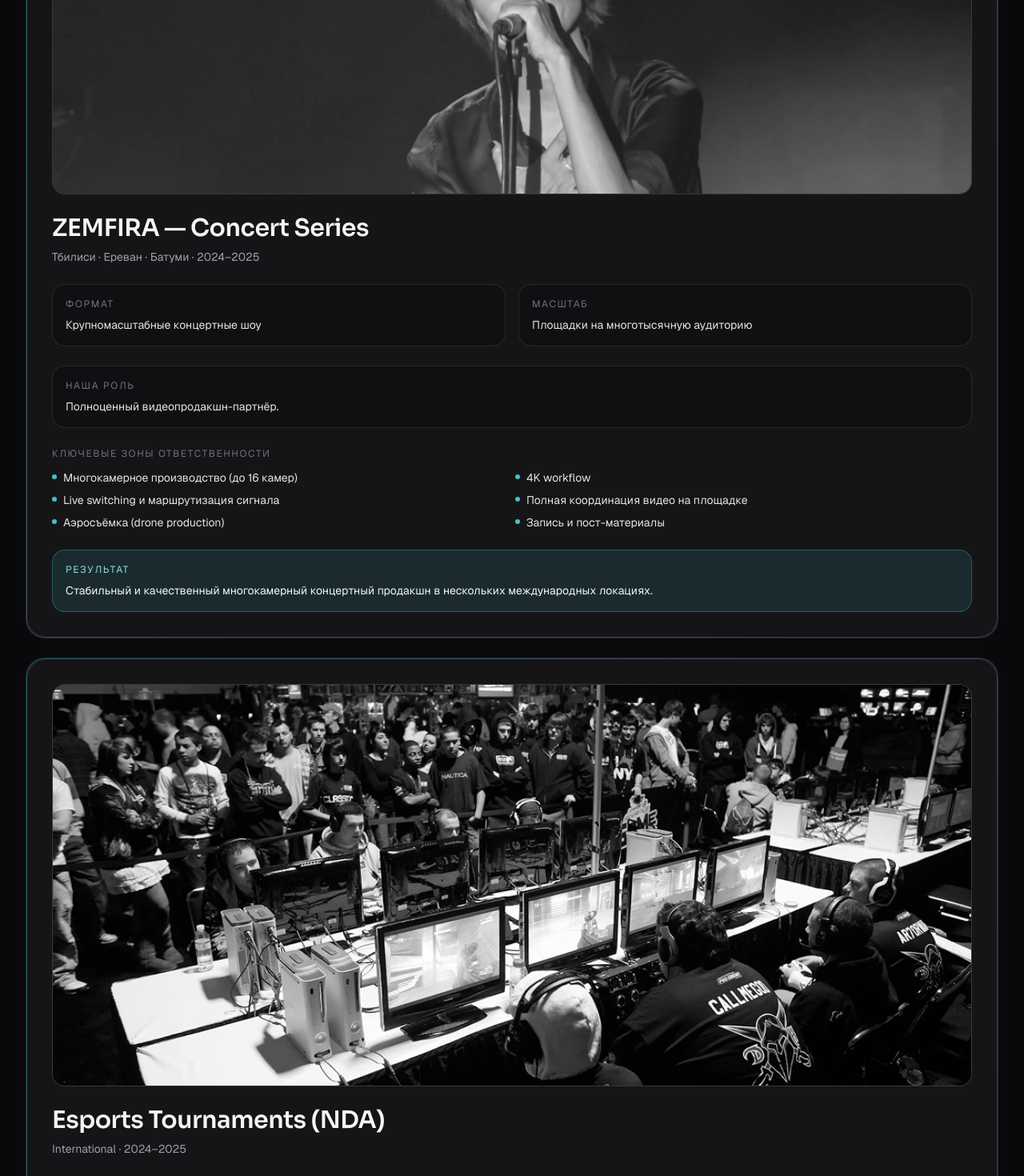
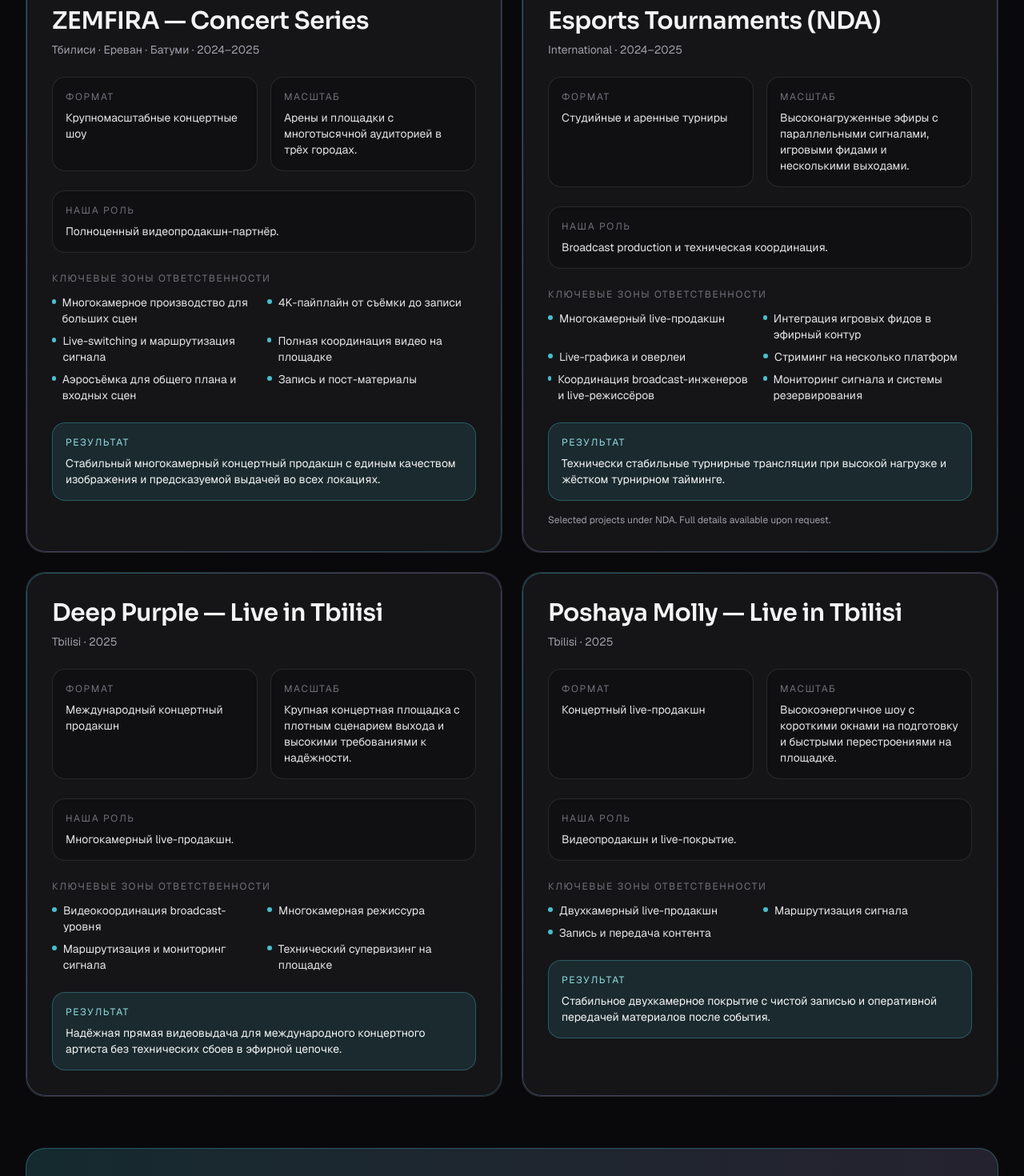
Before and after one commit to baryshnikovaxx/hpprod, a Next.js app: page /work in a window 1280 px wide. Shown: the part 680-2150 px from the top of the page at 80% size. Built offline with nearby package versions, Linux system fonts and the light colour scheme; no server answers.

Commit message:
update site design and add scandi variants

```diff
--- a/app/equipment/page.tsx
+++ b/app/equipment/page.tsx
@@ -145,7 +145,7 @@
       <div className="pt-16">
         <section className="mx-auto w-full max-w-[1400px] px-4 py-16 sm:px-6 md:py-20 lg:px-8">
           <p className="text-xs uppercase tracking-[0.2em] text-zinc-400">{isRu ? "Оборудование" : "Equipment"}</p>
-          <h1 className="mt-3 bg-gradient-to-r from-white via-cyan-100 to-violet-200 bg-clip-text text-4xl font-semibold tracking-tight text-transparent md:text-6xl">
+          <h1 className="mt-3 bg-gradient-to-r from-white via-cyan-100 to-violet-200 bg-clip-text text-5xl font-semibold tracking-tight text-transparent md:text-7xl">
             Technical Capabilities
           </h1>
           <p className="reading-copy mt-5 text-sm md:text-base">
@@ -159,7 +159,7 @@
               "4K workflow standard",
               "8K available for selected setups",
               "Extensive camera fleet",
-              isRu ? ru("Equipment catalog доступен через отдельный rental-website") : "Equipment catalog available via separate rental website",
+              isRu ? ru("Каталог оборудования доступен на отдельном rental-сайте") : "Equipment catalog available via separate rental website",
             ].map((item) => (
               <div key={item} className="rounded-2xl border border-white/10 bg-white/5 px-4 py-3 text-sm text-zinc-200">
                 {item}
@@ -170,12 +170,12 @@
 
         <section className="mx-auto w-full max-w-[1400px] px-4 pb-16 sm:px-6 lg:px-8">
           <p className="text-xs uppercase tracking-[0.2em] text-zinc-400">{isRu ? "Production capability" : "Production capability"}</p>
-          <h2 className="mt-2 text-2xl font-semibold tracking-tight md:text-3xl">Core Technical Stack</h2>
+          <h2 className="mt-2 text-3xl font-semibold tracking-tight md:text-4xl">Core Technical Stack</h2>
 
           <div className="mt-6 grid gap-4 md:grid-cols-2 xl:grid-cols-4">
             {stackCategories.map((category) => (
               <article key={category.title} className="accent-border rounded-3xl border border-white/10 bg-white/5 p-6">
-                <h3 className="text-lg font-semibold text-zinc-100">{category.title}</h3>
+                <h3 className="text-xl font-semibold text-zinc-100">{category.title}</h3>
                 <ul className="mt-3 space-y-2 text-sm text-zinc-300">
                   {category.items.map((item) => (
                     <li key={item} className="flex gap-2">
@@ -192,7 +192,7 @@
         <section className="mx-auto w-full max-w-[1400px] px-4 pb-16 sm:px-6 lg:px-8">
           <div className="accent-border rounded-3xl border border-white/10 bg-white/5 p-6 md:p-8">
             <p className="text-xs uppercase tracking-[0.2em] text-zinc-400">Rental</p>
-            <h2 className="mt-2 text-2xl font-semibold tracking-tight md:text-3xl">Equipment Rental</h2>
+            <h2 className="mt-2 text-3xl font-semibold tracking-tight md:text-4xl">Equipment Rental</h2>
             <p className="reading-copy mt-4 text-sm md:text-base">
               {isRu
                 ? ru("Если вам нужно оборудование без полной продакшн-команды или вы хотите расширить свой сетап, можно арендовать технику напрямую в нашем in-house rental-направлении.")
@@ -228,7 +228,7 @@
 
         <section className="mx-auto w-full max-w-[1400px] px-4 pb-16 sm:px-6 lg:px-8">
           <div className="rounded-3xl border border-cyan-300/30 bg-gradient-to-r from-cyan-300/15 to-violet-300/15 p-6 md:p-8">
-            <h2 className="text-2xl font-semibold tracking-tight text-white md:text-3xl">Explore Full Rental Catalog</h2>
+            <h2 className="text-3xl font-semibold tracking-tight text-white md:text-4xl">Explore Full Rental Catalog</h2>
             <p className="reading-copy-muted mt-3 text-sm md:text-base">
               {isRu
                 ? ru("Полный список оборудования и актуальную доступность смотрите в выделенном rental-каталоге.")
@@ -246,12 +246,16 @@
         </section>
 
         <section className="mx-auto w-full max-w-[1400px] px-4 pb-16 sm:px-6 lg:px-8">
-          <h2 className="text-2xl font-semibold tracking-tight md:text-3xl">FAQ</h2>
+          <h2 className="text-3xl font-semibold tracking-tight md:text-4xl">FAQ</h2>
           <div className="mt-6 space-y-3">
             {faq.map((item) => (
-              <details key={item.q} className="rounded-2xl border border-white/10 bg-white/5 p-4">
-                <summary className="cursor-pointer list-none text-sm font-medium text-zinc-100">
+              <details key={item.q} className="group rounded-2xl border border-white/10 bg-white/5 p-4">
+                <summary className="flex cursor-pointer list-none items-center justify-between gap-3 text-sm font-medium text-zinc-100">
                   <span>{item.q}</span>
+                  <span className="text-base text-zinc-400 transition-colors group-open:text-cyan-200">
+                    <span className="group-open:hidden">+</span>
+                    <span className="hidden group-open:inline">−</span>
+                  </span>
                 </summary>
                 <p className="mt-3 text-sm text-zinc-300">{item.a}</p>
               </details>
--- a/app/work/page.tsx
+++ b/app/work/page.tsx
@@ -13,7 +13,6 @@
   role: string;
   responsibilities: string[];
   result: string;
-  coverHint: string;
   coverSrc?: string;
   note?: string;
 };
@@ -29,47 +28,44 @@
           title: "ZEMFIRA — Concert Series",
           locationYear: "Тбилиси · Ереван · Батуми · 2024–2025",
           format: "Крупномасштабные концертные шоу",
-          scale: "Площадки на многотысячную аудиторию",
+          scale: "Арены и площадки с многотысячной аудиторией в трёх городах.",
           role: "Полноценный видеопродакшн-партнёр.",
           responsibilities: [
-            "Многокамерное производство (до 16 камер)",
-            "4K workflow",
-            "Live switching и маршрутизация сигнала",
+            "Многокамерное производство для больших сцен",
+            "4K-пайплайн от съёмки до записи",
+            "Live-switching и маршрутизация сигнала",
             "Полная координация видео на площадке",
-            "Аэросъёмка (drone production)",
+            "Аэросъёмка для общего плана и входных сцен",
             "Запись и пост-материалы",
           ],
           result:
-            "Стабильный и качественный многокамерный концертный продакшн в нескольких международных локациях.",
-          coverHint: "Обложка кейса ZEMFIRA (добавить фото)",
+            "Стабильный многокамерный концертный продакшн с единым качеством изображения и предсказуемой выдачей во всех локациях.",
           coverSrc: "/cases/zemfira-cover.jpg",
         },
         {
           title: "Esports Tournaments (NDA)",
           locationYear: "International · 2024–2025",
           format: "Студийные и аренные турниры",
-          scale:
-            "Высоконагруженные live broadcast-среды со сложными signal workflow. Детали доступны по запросу (NDA).",
+          scale: "Высоконагруженные эфиры с параллельными сигналами, игровыми фидами и несколькими выходами.",
           role: "Broadcast production и техническая координация.",
           responsibilities: [
             "Многокамерный live-продакшн",
-            "Интеграция игровых фидов в broadcast workflow",
+            "Интеграция игровых фидов в эфирный контур",
             "Live-графика и оверлеи",
             "Стриминг на несколько платформ",
             "Координация broadcast-инженеров и live-режиссёров",
             "Мониторинг сигнала и системы резервирования",
           ],
           result:
-            "Технически стабильные турнирные трансляции в условиях высокой нагрузки и прямого эфира.",
+            "Технически стабильные турнирные трансляции при высокой нагрузке и жёстком турнирном тайминге.",
           note: "Selected projects under NDA. Full details available upon request.",
-          coverHint: "Обложка кейса Esports NDA (добавить фото)",
           coverSrc: "/cases/esports-cover.jpg",
         },
         {
           title: "Deep Purple — Live in Tbilisi",
           locationYear: "Tbilisi · 2025",
           format: "Международный концертный продакшн",
-          scale: "Крупная концертная площадка с повышенными требованиями к стабильности сигнала.",
+          scale: "Крупная концертная площадка с плотным сценарием выхода и высокими требованиями к надёжности.",
           role: "Многокамерный live-продакшн.",
           responsibilities: [
             "Видеокоординация broadcast-уровня",
@@ -77,22 +73,20 @@
             "Маршрутизация и мониторинг сигнала",
             "Технический супервизинг на площадке",
           ],
-          result: "Надёжный live-продакшн для международного концертного тура.",
-          coverHint: "Обложка кейса Deep Purple (добавить фото)",
+          result: "Надёжная прямая видеовыдача для международного концертного артиста без технических сбоев в эфирной цепочке.",
         },
         {
           title: "Poshaya Molly — Live in Tbilisi",
           locationYear: "Tbilisi · 2025",
           format: "Концертный live-продакшн",
-          scale: "Высокоэнергичная площадка с плотным таймингом и короткими окнами на подготовку.",
+          scale: "Высокоэнергичное шоу с короткими окнами на подготовку и быстрыми перестроениями на площадке.",
           role: "Видеопродакшн и live-покрытие.",
           responsibilities: [
             "Двухкамерный live-продакшн",
             "Маршрутизация сигнала",
             "Запись и передача контента",
           ],
-          result: "Эффективное и стабильное live-покрытие в динамичной концертной среде.",
-          coverHint: "Обложка кейса Poshaya Molly (добавить фото)",
+          result: "Стабильное двухкамерное покрытие с чистой записью и оперативной передачей материалов после события.",
         },
       ]
     : [
@@ -100,19 +94,18 @@
           title: "ZEMFIRA — Concert Series",
           locationYear: "Tbilisi · Yerevan · Batumi · 2024–2025",
           format: "Large-scale live concerts",
-          scale: "Multi-thousand audience venues.",
+          scale: "Arena and large venue productions across three cities with multi-thousand audiences.",
           role: "Full video production partner.",
           responsibilities: [
-            "Multi-camera production (up to 16 cameras)",
-            "4K workflow",
+            "Multi-camera production for large-stage concert formats",
+            "4K production pipeline from capture to recording",
             "Live switching and signal routing",
             "Full video coordination on-site",
-            "Aerial video (drone production)",
+            "Aerial video for wide venue and crowd coverage",
             "Recording and post-event materials",
           ],
           result:
-            "Stable, high-quality multi-camera concert production across multiple international locations.",
-          coverHint: "ZEMFIRA case cover (add image)",
+            "Stable multi-camera concert delivery with consistent visual quality across multiple international locations.",
           coverSrc: "/cases/zemfira-cover.jpg",
         },
         {
@@ -120,7 +113,7 @@
           locationYear: "International · 2024–2025",
           format: "Studio and arena tournaments",
           scale:
-            "High-load live broadcast environments with complex signal workflows. Details available upon request (NDA projects).",
+            "High-load live broadcast environments with parallel signal chains, game feeds, and multi-output delivery.",
           role: "Broadcast production and technical coordination.",
           responsibilities: [
             "Multi-camera live production",
@@ -131,16 +124,15 @@
             "Signal monitoring and redundancy systems",
           ],
           result:
-            "Technically stable tournament broadcasts delivered under high-pressure live conditions.",
+            "Technically stable tournament broadcasts delivered under high-pressure live conditions and strict match timing.",
           note: "Selected projects under NDA. Full details available upon request.",
-          coverHint: "Esports NDA case cover (add image)",
           coverSrc: "/cases/esports-cover.jpg",
         },
         {
           title: "Deep Purple — Live in Tbilisi",
           locationYear: "Tbilisi · 2025",
           format: "International concert production",
-          scale: "Large venue delivery with strict live reliability requirements.",
+          scale: "Large concert venue with strict reliability requirements and tightly scheduled show flow.",
           role: "Multi-camera live production.",
           responsibilities: [
             "Broadcast-grade video coordination",
@@ -148,22 +140,20 @@
             "Signal routing and monitoring",
             "On-site technical supervision",
           ],
-          result: "Reliable live production for an international touring artist.",
-          coverHint: "Deep Purple case cover (add image)",
+          result: "Reliable live production for an international touring artist with clean and stable broadcast output.",
         },
         {
           title: "Poshaya Molly — Live in Tbilisi",
           locationYear: "Tbilisi · 2025",
           format: "Live concert production",
-          scale: "High-energy show environment with tight timing windows.",
+          scale: "High-energy concert environment with short setup windows and fast on-site turnovers.",
           role: "Video production and live coverage.",
           responsibilities: [
             "Two-camera live production",
             "Signal routing",
             "Recording and content delivery",
           ],
-          result: "Efficient and stable live coverage in a high-energy concert environment.",
-          coverHint: "Poshaya Molly case cover (add image)",
+          result: "Efficient and stable two-camera coverage with reliable recording and post-event handover.",
         },
       ];
 
@@ -174,7 +164,7 @@
       <div className="pt-16">
         <section className="mx-auto w-full max-w-[1400px] px-4 py-16 sm:px-6 md:py-20 lg:px-8">
           <p className="text-xs uppercase tracking-[0.2em] text-zinc-400">{isRu ? "Кейсы" : "Projects / Work"}</p>
-          <h1 className="mt-3 bg-gradient-to-r from-white via-cyan-100 to-violet-200 bg-clip-text text-4xl font-semibold tracking-tight text-transparent md:text-6xl">
+          <h1 className="mt-3 bg-gradient-to-r from-white via-cyan-100 to-violet-200 bg-clip-text text-5xl font-semibold tracking-tight text-transparent md:text-7xl">
             {isRu ? "Избранные проекты" : "Selected case studies"}
           </h1>
           <p className="reading-copy-muted mt-5 text-sm md:text-base">
@@ -185,18 +175,14 @@
         </section>
 
         <section className="mx-auto w-full max-w-[1400px] px-4 pb-16 sm:px-6 lg:px-8">
-          <div className="space-y-6">
+          <div className="grid gap-6 md:grid-cols-2">
             {cases.map((item) => (
               <article key={item.title} className="accent-border rounded-3xl border border-white/10 bg-white/5 p-6 md:p-8">
                 {item.coverSrc ? (
                   <div className="relative mb-6 aspect-[16/7] overflow-hidden rounded-2xl border border-white/15 bg-zinc-900/30">
                     <Image src={item.coverSrc} alt={`${item.title} cover`} fill className="object-cover object-center" />
                   </div>
-                ) : (
-                  <div className="mb-6 flex aspect-[16/7] items-center justify-center rounded-2xl border border-dashed border-white/20 bg-zinc-900/40 px-4 text-center text-xs uppercase tracking-[0.16em] text-zinc-400 md:text-sm">
-                    {item.coverHint}
-                  </div>
-                )}
+                ) : null}
 
                 <h2 className="text-2xl font-semibold tracking-tight text-zinc-100 md:text-3xl">{item.title}</h2>
                 <p className="mt-2 text-sm text-zinc-400">{item.locationYear}</p>
```
